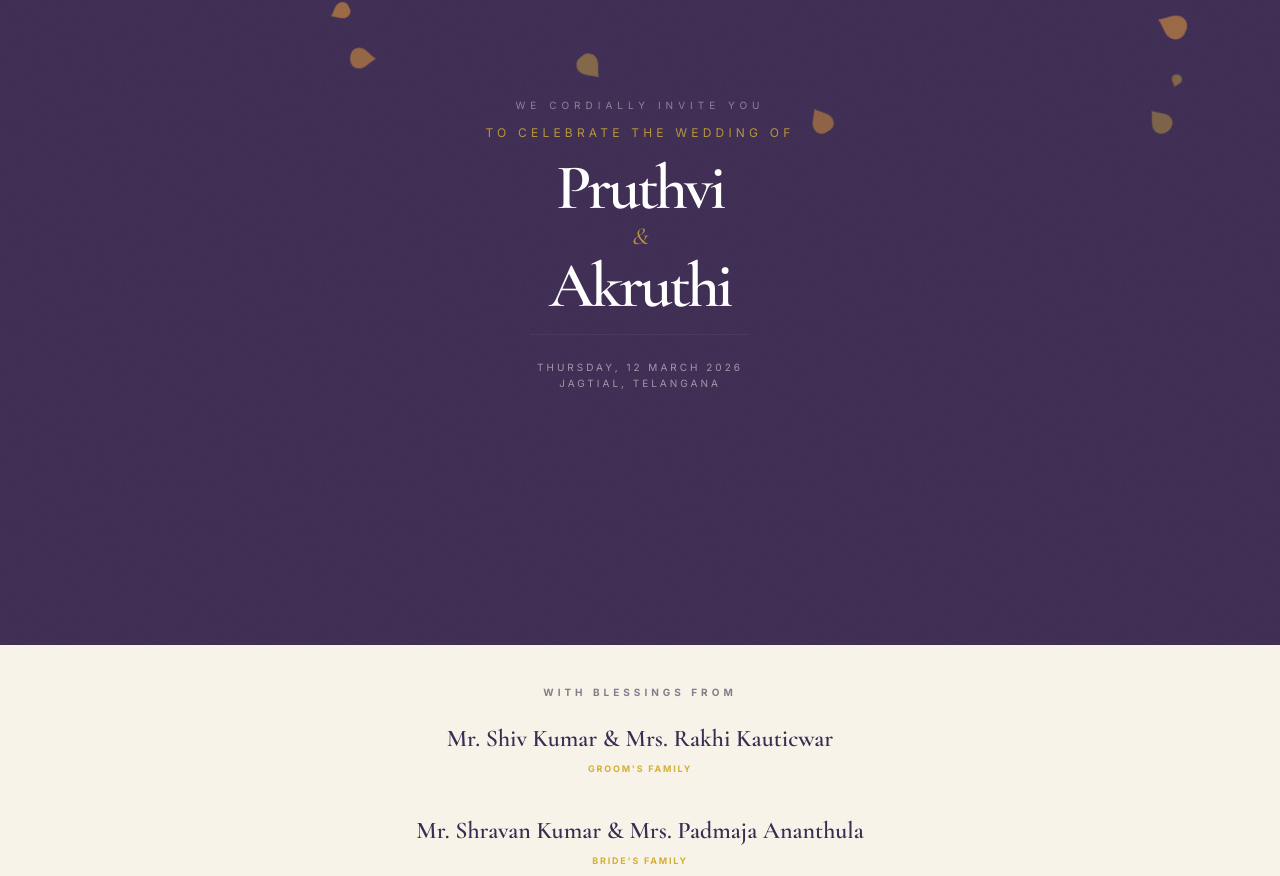
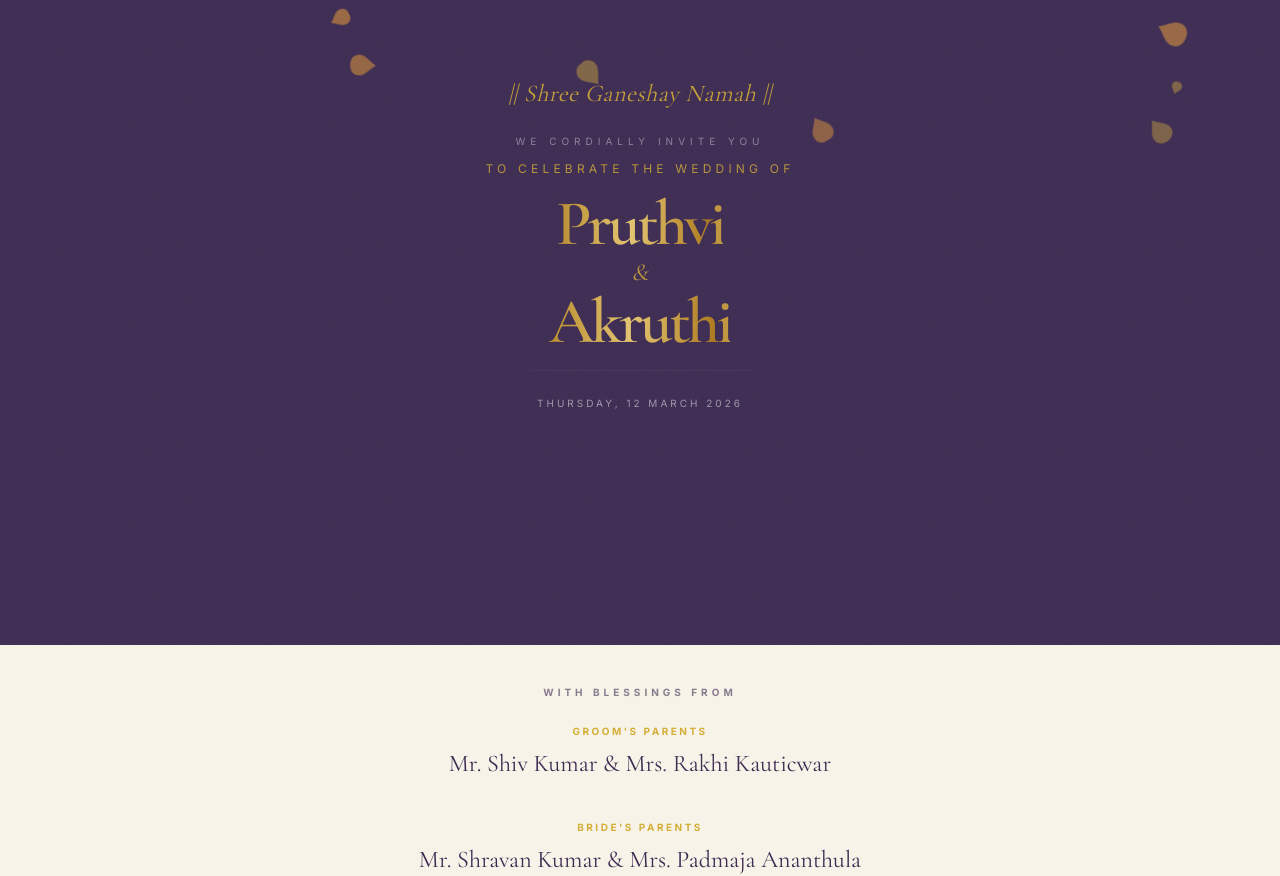
Before and after one commit to pruthvi2805/wedding-invite, a Next.js app: page / in a window 1280 px wide. Shown: the part 155-1031 px from the top of the page. Built offline with nearby package versions, Linux system fonts and the light colour scheme.

Commit message:
feat: add countdown, refine typography and hero text

```diff
--- a/src/app/globals.css
+++ b/src/app/globals.css
@@ -76,6 +76,17 @@ section {
     .text-body-warm {
         @apply text-base font-sans font-light tracking-wide leading-relaxed;
     }
+
+    .text-gradient-gold {
+        background: linear-gradient(to right, #bf953f, #e3c472, #b38728, #e3c472, #aa771c);
+        background-size: 200% auto;
+        -webkit-background-clip: text;
+        background-clip: text;
+        -webkit-text-fill-color: transparent;
+        color: transparent;
+        /* Fallback */
+        animation: shine 12s linear infinite;
+    }
 }
 
 /* Animations */
@@ -143,6 +154,34 @@ section {
     to {
         opacity: 1;
         transform: translate3d(0, 0, 0);
+    }
+}
+
+@keyframes shine {
+    to {
+        background-position: 200% center;
+    }
+}
+
+@keyframes float-dust {
+
+    0%,
+    100% {
+        transform: translate(0, 0);
+        opacity: 0;
+    }
+
+    10% {
+        opacity: 0.8;
+    }
+
+    50% {
+        transform: translate(30px, -30px);
+        opacity: 0.4;
+    }
+
+    90% {
+        opacity: 0.8;
     }
 }
 
--- a/src/app/page.tsx
+++ b/src/app/page.tsx
@@ -5,6 +5,7 @@ import { Hero } from "@/components/Hero";
 import { EventCard } from "@/components/EventCard";
 import { Share2, Heart } from "lucide-react";
 import { useInViewOnce } from "@/components/useInViewOnce";
+import { Countdown } from "@/components/Countdown";
 import Image from "next/image";
 
 import { weddingDetails } from "@/config/wedding";
@@ -52,20 +53,20 @@ export default function Home() {
 
                         <div className="space-y-10">
                             <div className="space-y-2">
-                                <p className="text-2xl font-serif text-[#3D2B52] font-semibold leading-tight px-4">
-                                    {groom.parents}
+                                <p className="text-[10px] uppercase tracking-[0.25em] text-[#D4AF37] font-sans font-bold">
+                                    Groom&apos;s Parents
                                 </p>
-                                <p className="text-[9px] uppercase tracking-[0.2em] text-[#D4AF37] font-sans font-bold">
-                                    Groom&apos;s Family
+                                <p className="text-2xl font-serif text-[#3D2B52] leading-snug px-4 text-balance">
+                                    {groom.parents.replace(/Mrs\.\s/g, "Mrs.\u00A0")}
                                 </p>
                             </div>
 
                             <div className="space-y-2">
-                                <p className="text-2xl font-serif text-[#3D2B52] font-semibold leading-tight px-4">
-                                    {bride.parents}
+                                <p className="text-[10px] uppercase tracking-[0.25em] text-[#D4AF37] font-sans font-bold">
+                                    Bride&apos;s Parents
                                 </p>
-                                <p className="text-[9px] uppercase tracking-[0.2em] text-[#D4AF37] font-sans font-bold">
-                                    Bride&apos;s Family
+                                <p className="text-2xl font-serif text-[#3D2B52] leading-snug px-4 text-balance">
+                                    {bride.parents.replace(/Mrs\.\s/g, "Mrs.\u00A0")}
                                 </p>
                             </div>
                         </div>
@@ -134,6 +135,9 @@ export default function Home() {
                 </div>
             </div>
 
+            {/* Countdown Section */}
+            <Countdown targetDate="2026-03-12T10:55:00" />
+
             {/* Footer / RSVP / Share */}
             <footer className="relative bg-[#3D2B52] text-[#FFFDF5] pt-24 pb-28 px-6 text-center overflow-hidden">
                 <div
--- /dev/null
+++ b/src/components/Countdown.tsx
@@ -0,0 +1,74 @@
+"use client";
+
+import { useEffect, useState } from "react";
+
+interface TimeLeft {
+    days: number;
+    hours: number;
+    minutes: number;
+    seconds: number;
+}
+
+export const Countdown = ({ targetDate }: { targetDate: string }) => {
+    const [timeLeft, setTimeLeft] = useState<TimeLeft>({ days: 0, hours: 0, minutes: 0, seconds: 0 });
+    const [isClient, setIsClient] = useState(false);
+
+    useEffect(() => {
+        setIsClient(true);
+        const target = new Date(targetDate).getTime();
+
+        const calculateTimeLeft = () => {
+            const now = new Date().getTime();
+            const difference = target - now;
+
+            if (difference > 0) {
+                return {
+                    days: Math.floor(difference / (1000 * 60 * 60 * 24)),
+                    hours: Math.floor((difference / (1000 * 60 * 60)) % 24),
+                    minutes: Math.floor((difference / 1000 / 60) % 60),
+                    seconds: Math.floor((difference / 1000) % 60),
+                };
+            }
+            return { days: 0, hours: 0, minutes: 0, seconds: 0 };
+        };
+
+        // Initial calc
+        setTimeLeft(calculateTimeLeft());
+
+        const timer = setInterval(() => {
+            setTimeLeft(calculateTimeLeft());
+        }, 1000);
+
+        return () => clearInterval(timer);
+    }, [targetDate]);
+
+    const formatNumber = (num: number) => num.toString().padStart(2, "0");
+
+    if (!isClient) return null; // Avoid hydration mismatch
+
+    return (
+        <section className="w-full py-20 px-6 text-center bg-[#F7F3E8] border-t border-b border-[#4A235A]/5">
+            <p className="text-[10px] tracking-[0.4em] uppercase mb-14 font-sans text-[#4A235A]/60 font-semibold">
+                The Celebration Begins In
+            </p>
+
+            <div className="flex flex-wrap justify-center gap-x-12 gap-y-10 md:gap-x-24">
+                <TimeUnit value={formatNumber(timeLeft.days)} label="Days" />
+                <TimeUnit value={formatNumber(timeLeft.hours)} label="Hours" />
+                <TimeUnit value={formatNumber(timeLeft.minutes)} label="Minutes" />
+                <TimeUnit value={formatNumber(timeLeft.seconds)} label="Seconds" />
+            </div>
+        </section>
+    );
+};
+
+const TimeUnit = ({ value, label }: { value: string; label: string }) => (
+    <div className="flex flex-col items-center">
+        <span className="text-5xl md:text-7xl font-serif text-[#4A235A] leading-none font-light">
+            {value}
+        </span>
+        <span className="text-[9px] md:text-[10px] tracking-[0.3em] uppercase mt-3 font-sans text-[#4A235A]/40 font-medium">
+            {label}
+        </span>
+    </div>
+);
--- a/src/components/EventCard.tsx
+++ b/src/components/EventCard.tsx
@@ -46,9 +46,6 @@ export const EventCard = ({
             <div className={`w-full max-w-[340px] rounded-[36px] border ${theme.border} bg-white px-6 pb-10 pt-12`}>
                 {/* Title Section - Now at Top */}
                 <div className="text-center space-y-2 mb-8">
-                    <p className="text-[10px] uppercase tracking-[0.4em] text-[#4A235A]/50 font-sans font-semibold">
-                        Join us for
-                    </p>
                     <h2 className={`text-4xl font-serif ${theme.primary} leading-tight`}>
                         {title}
                     </h2>
@@ -74,7 +71,7 @@ export const EventCard = ({
 
                             {/* Time */}
                             <Clock className="text-gold mt-1" size={20} />
-                            <p className="text-sm font-sans uppercase tracking-[0.2em] text-charcoal/70 pt-1">{time}</p>
+                            <p className="text-sm font-sans tracking-[0.05em] text-charcoal/70 pt-1">{time}</p>
 
                             {/* Venue */}
                             <MapPin className="text-gold mt-1" size={20} />
--- /dev/null
+++ b/src/components/GoldDust.tsx
@@ -0,0 +1,48 @@
+"use client";
+
+import { useEffect, useState } from "react";
+
+interface Particle {
+    id: number;
+    left: number;
+    top: number;
+    size: number;
+    duration: number;
+    delay: number;
+}
+
+export const GoldDust = () => {
+    const [particles, setParticles] = useState<Particle[]>([]);
+
+    useEffect(() => {
+        // Generate static random particles on mount to avoid hydration mismatch
+        const newParticles = Array.from({ length: 40 }).map((_, i) => ({
+            id: i,
+            left: Math.random() * 100,
+            top: Math.random() * 100,
+            size: Math.random() * 4 + 2, // 2px to 6px
+            duration: Math.random() * 10 + 10, // 10s to 20s
+            delay: Math.random() * -20, // Negative delay to start mid-animation
+        }));
+        setParticles(newParticles);
+    }, []);
+
+    return (
+        <div className="absolute inset-0 pointer-events-none overflow-hidden z-[1]">
+            {particles.map((p) => (
+                <div
+                    key={p.id}
+                    className="absolute bg-[#D4AF37] rounded-full opacity-0 animate-float-dust blur-[1px]"
+                    style={{
+                        left: `${p.left}%`,
+                        top: `${p.top}%`,
+                        width: `${p.size}px`,
+                        height: `${p.size}px`,
+                        animationDuration: `${p.duration}s`,
+                        animationDelay: `${p.delay}s`,
+                    }}
+                />
+            ))}
+        </div>
+    );
+};
--- a/src/components/Hero.tsx
+++ b/src/components/Hero.tsx
@@ -3,6 +3,7 @@
 import { useEffect, useRef, useState } from "react";
 import { ChevronDown } from "lucide-react";
 import { PetalAnimation } from "./PetalAnimation";
+import { GoldDust } from "./GoldDust";
 
 interface HeroProps {
     groomName?: string;
@@ -60,8 +61,16 @@ export const Hero = ({
             <div className="absolute inset-0 z-0 bg-[#3D2B52] bg-noise animate-hero-bg opacity-100" />
 
             <PetalAnimation isStarted={startPetals} />
+            <GoldDust />
 
             <div className={`relative z-10 flex flex-col items-center text-center px-6 w-full justify-center transition-opacity duration-1000 ${startHero ? "opacity-100" : "opacity-0"}`}>
+                {/* Auspicious Invocation */}
+                <div className="mb-6 opacity-90 animate-fade-in delay-300">
+                    <p className="text-[#D4AF37] font-serif italic text-xl md:text-2xl tracking-wide">
+                        || Shree Ganeshay Namah ||
+                    </p>
+                </div>
+
                 <span className="text-[10px] uppercase tracking-[0.5em] text-white/40 mb-3 block font-sans">
                     We cordially invite you
                 </span>
@@ -71,7 +80,7 @@ export const Hero = ({
 
                 <div className="flex flex-col items-center gap-1 mb-5 mt-5 animate-hero-fade" style={{ animationDelay: "0.4s" }}>
                     <h1
-                        className="text-[4rem] leading-[0.85] font-serif font-bold text-white tracking-tighter"
+                        className="text-[4rem] leading-[0.85] font-serif font-bold text-gradient-gold tracking-tighter"
                     >
                         {groomName}
                     </h1>
@@ -83,7 +92,7 @@ export const Hero = ({
                     </div>
 
                     <h1
-                        className="text-[4rem] leading-[0.85] font-serif font-bold text-white tracking-tighter"
+                        className="text-[4rem] leading-[0.85] font-serif font-bold text-gradient-gold tracking-tighter"
                     >
                         {brideName}
                     </h1>
@@ -93,8 +102,7 @@ export const Hero = ({
 
                 <div className="pt-6 border-t border-white/5 w-full max-w-[220px] delay-700 duration-700 transition-opacity">
                     <p className="text-[10px] font-sans tracking-[0.3em] uppercase text-white/50 leading-relaxed">
-                        Thursday, 12 March 2026 <br />
-                        Jagtial, Telangana
+                        Thursday, 12 March 2026
                     </p>
                 </div>
             </div>
--- a/src/config/wedding.ts
+++ b/src/config/wedding.ts
@@ -15,7 +15,7 @@ export const weddingDetails = {
         wedding: {
             title: "The Wedding",
             date: "Thursday, 12th March 2026",
-            time: "11:00 AM onwards",
+            time: "10:55 AM",
             venue: "Virupakshi Gardens",
             address: "Jagtial, Telangana",
             coordinates: {
@@ -27,7 +27,7 @@ export const weddingDetails = {
         reception: {
             title: "The Reception",
             date: "Saturday, 14th March 2026",
-            time: "06:00 PM onwards",
+            time: "06:00 PM Onwards",
             venue: "Mangalamurthy Hotels",
             address: "Adilabad, Telangana",
             coordinates: {
```
